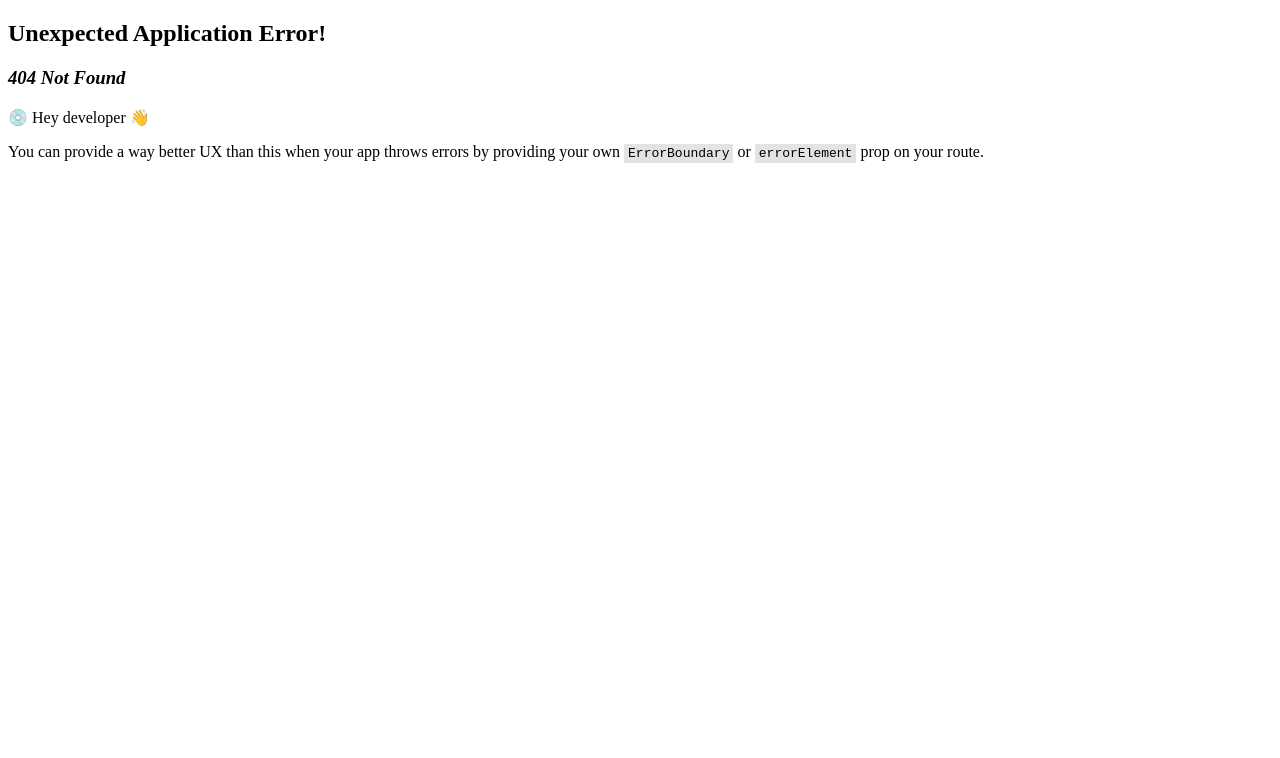
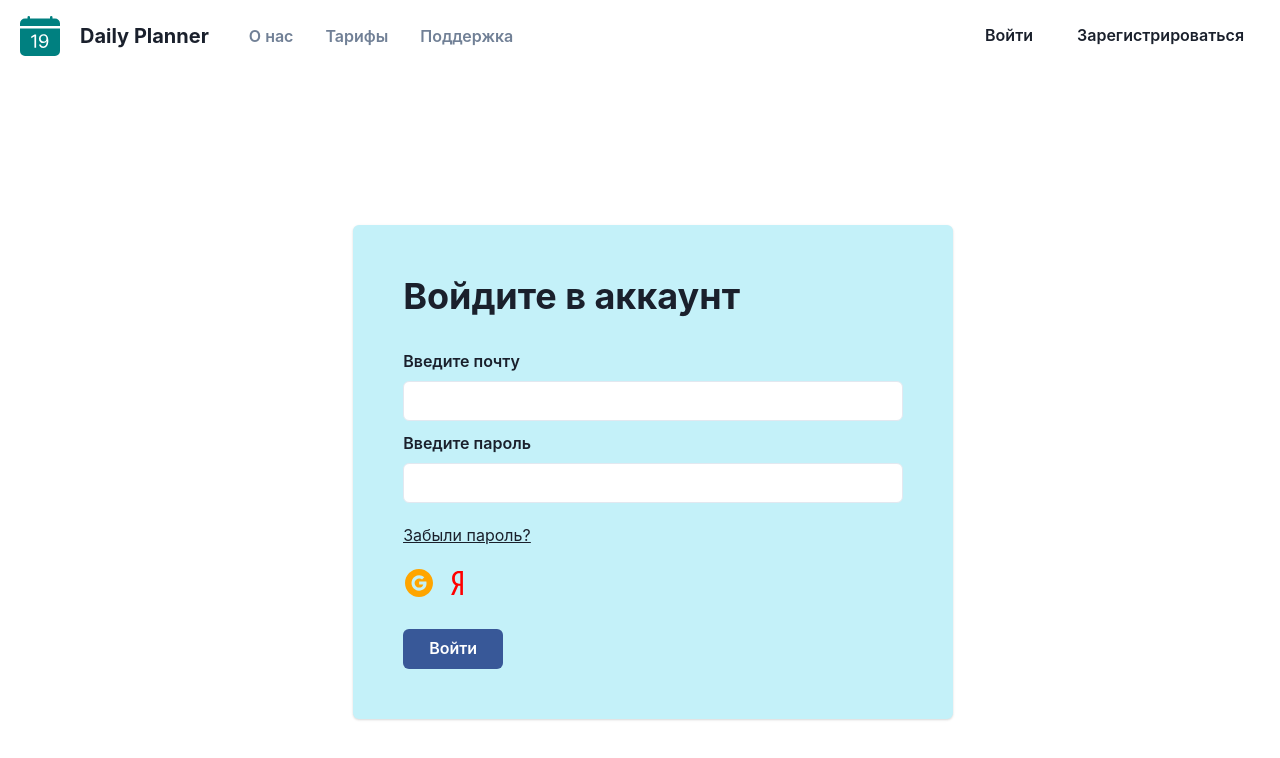
Before and after one commit to AlexTrubkina/daily-planner-frontend, a React (Create React App) app: page /signin in a window 1280 px wide. Before the commit this address had no page. Shown: the top 758 px of the page. Built offline with nearby package versions, Linux system fonts and the light colour scheme.

Commit message:
add sign in page

```diff
--- a/src/components/Header.tsx
+++ b/src/components/Header.tsx
@@ -22,7 +22,7 @@ import {
 import { BsFillCalendarDateFill } from "react-icons/bs";
 import { FiMenu } from "react-icons/fi";
 
-function Header(): JSX.Element {
+function Header({color} : {color: string}): JSX.Element {
     const isDesktop: boolean | undefined = useBreakpointValue({
         base: false,
         lg: true,
@@ -37,7 +37,7 @@ function Header(): JSX.Element {
     const { isOpen, onOpen, onClose } = useDisclosure();
     const mobileToggle: React.RefObject<HTMLButtonElement> = React.useRef(null);
     return (
-        <Box bg="teal.100" as="nav">
+        <Box backgroundColor={color} as="nav">
             <HStack py="4" px="20px" spacing="10" justify="space-between">
                 <Flex gap="20px" alignItems="center">
                     <Icon
--- a/src/router.js
+++ b/src/router.js
@@ -1,10 +1,15 @@
 import HomeScreen from "./screens/HomeScreen";
 
 import { createBrowserRouter } from "react-router-dom";
+import SignIn from "./screens/Auth/SignIn";
 
 export const router = createBrowserRouter([
     {
         path: "/",
         element: <HomeScreen/>,
     },
+    {
+        path: "/signin",
+        element: <SignIn/>
+    }
 ]);
--- /dev/null
+++ b/src/screens/Auth/SignIn.tsx
@@ -0,0 +1,66 @@
+import {
+    Box,
+    Button,
+    Card,
+    CardBody,
+    Container,
+    Flex,
+    Heading,
+    Input,
+    Text,
+    Icon
+} from "@chakra-ui/react";
+import React from "react";
+import { Link } from "react-router-dom";
+import Header from "../../components/Header";
+import LayoutPage from "../../layout/LayoutPage";
+
+import { AiFillGoogleCircle } from "react-icons/ai";
+import { FaYandex } from "react-icons/fa"
+
+function SignIn(): JSX.Element {
+    return (
+        <LayoutPage>
+            <Header color="white" />
+            <Flex
+                h="100vh"
+                fontSize="md"
+                alignItems="center"
+                justifyContent="center"
+            >
+                <Container>
+                    <Card
+                        w={{ base: "100%", md: "600px" }}
+                        padding="30px"
+                        backgroundColor="cyan.100"
+                    >
+                        <CardBody>
+                            <Heading mb="30px" fontWeight="bold">
+                                Войдите в аккаунт
+                            </Heading>
+
+                            <Text fontWeight="semibold" mb="8px">Введите почту</Text>
+                            <Input backgroundColor="white" />
+                            <Text fontWeight="semibold" mb="8px" mt="10px">
+                                Введите пароль
+                            </Text>
+                            <Input backgroundColor="white" />
+                            <Box mt="20px" textDecoration="underline">
+                                <Link to="#">Забыли пароль?</Link>
+                            </Box>
+                            <Flex gap="10px" alignItems="center" mt="20px">
+                                <Icon color="orange" fontSize="2rem" as={AiFillGoogleCircle}/>
+                                <Icon color="red" fontSize="1.5rem" as={FaYandex}/>
+                            </Flex>
+                            <Button colorScheme="facebook" w="100px" mt="30px">
+                                Войти
+                            </Button>
+                        </CardBody>
+                    </Card>
+                </Container>
+            </Flex>
+        </LayoutPage>
+    );
+}
+
+export default SignIn;
--- a/src/screens/HomeScreen.tsx
+++ b/src/screens/HomeScreen.tsx
@@ -23,7 +23,7 @@ import GradientDescriptionBox from "../components/GradientDescriptionBox";
 function HomeScreen() {
     return (
         <LayoutPage>
-            <Header />
+            <Header color="teal.100"/>
             <Flex bg="teal.100" h="89vh" alignItems="center">
                 <Container maxW="70%">
                     <Grid
```
